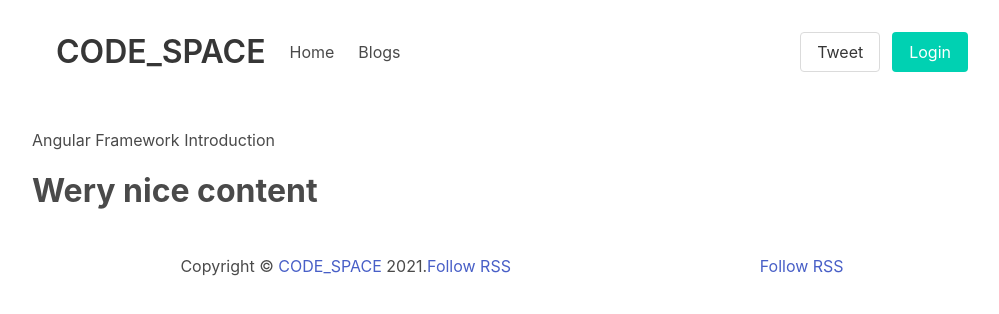
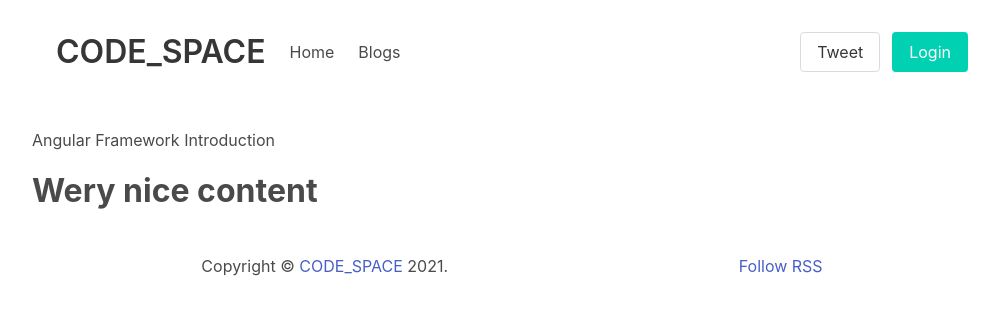
Before and after one commit to tedirland/jottery, a Gatsby site: page /blogs/angular-framework-introduction in a window 1280 px wide. Shown: the whole page, without its empty margins (128-1127 px from the left). Built offline with nearby package versions, Linux system fonts and the light colour scheme; Gatsby itself is replaced by a stand-in of ours.

Commit message:
Fix for RSS link

```diff
--- a/src/components/Footer.js
+++ b/src/components/Footer.js
@@ -21,19 +21,12 @@ export default function Footer(props) {
         <nav className="level">
           <div className="level-item has-text-centered">
             <Copyright />
-            <a
-              rel="noreferrer"
-              target="_blank"
-              href={`https://www.feedspot.com/infitierss.php?q=site:${process.env.BASE_URL}/rss.xml`}
-            >
-              Follow RSS
-            </a>
           </div>
           <div className="level-item has-text-centered">
             <a
               rel="noreferrer"
               target="_blank"
-              href={`https://feedspot.com/infitierss.php?q=site:${process.env.BASE_URL}/rss.xml`}
+              href={`https://www.feedspot.com/infitierss.php?q=site:${process.env.BASE_URL}/rss.xml`}
             >
               Follow RSS
             </a>
```
